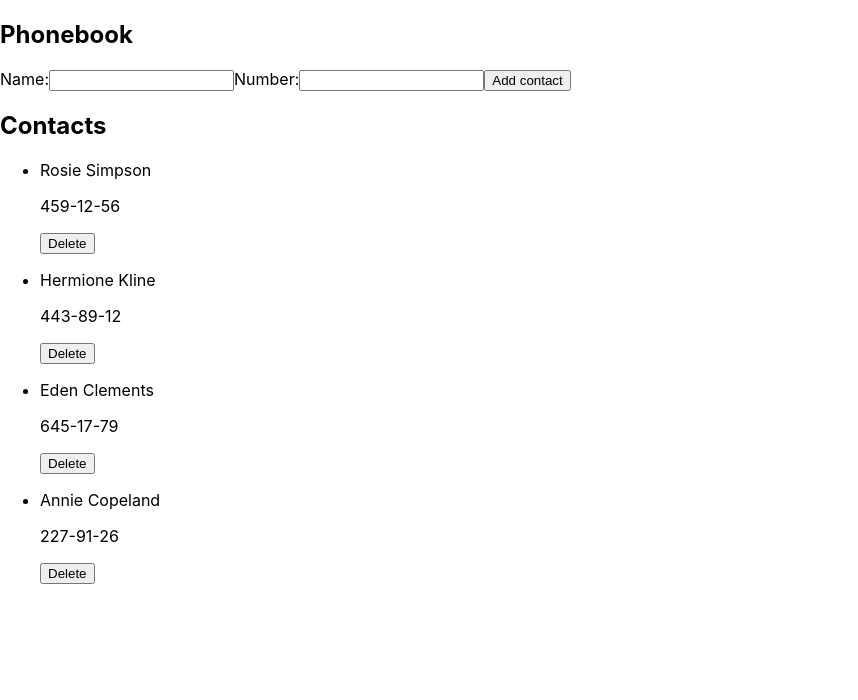
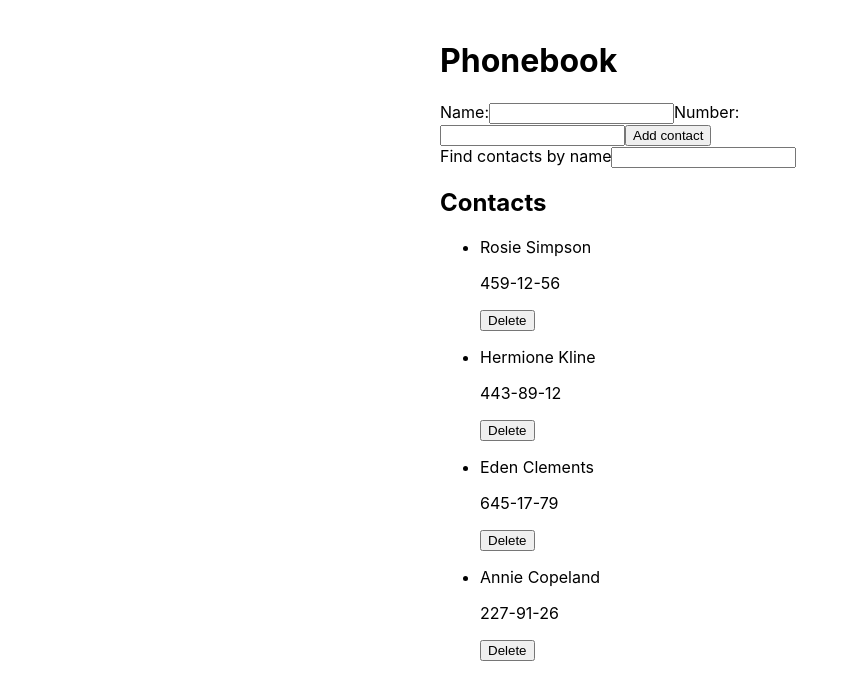
Before and after one commit to PlatinumKellerman/goit-react-hw-03-phonebook, a React (Create React App) app: page / in a window 1280 px wide. Shown: the top 700 px of the page, without its empty margins (0-858 px from the left). Built offline with nearby package versions, Linux system fonts and the light colour scheme.

Commit message:
in-progress

```diff
--- a/package.json
+++ b/package.json
@@ -9,6 +9,7 @@
     "@testing-library/user-event": "^13.5.0",
     "formik": "^2.2.9",
     "nanoid": "^4.0.0",
+    "prop-types": "^15.8.1",
     "react": "^18.1.0",
     "react-dom": "^18.1.0",
     "react-scripts": "5.0.1",
--- a/src/App.jsx
+++ b/src/App.jsx
@@ -1,7 +1,9 @@
 import { Component } from 'react';
+import { nanoid } from 'nanoid';
+import Container from './components/Container/Container';
 import PhonebookForm from './components/PhonebookForm/PhonebookForm';
 import Contacts from 'components/Contacts/Contacts';
-import { nanoid } from 'nanoid';
+import SearchContact from './components/SearchContact/SearchContact';
 
 export class App extends Component {
   state = {
@@ -11,6 +13,7 @@ export class App extends Component {
       { id: 'id-3', name: 'Eden Clements', number: '645-17-79' },
       { id: 'id-4', name: 'Annie Copeland', number: '227-91-26' },
     ],
+    filter: '',
   };
 
   contactHandler = data => {
@@ -23,35 +26,46 @@ export class App extends Component {
     this.setState({
       contacts,
     });
-    console.log(contacts);
   };
 
-  getContactsFromList() {
+  handleSearchChange = e => {
+    const { name, value } = e.currentTarget;
+    this.setState({ [name]: value });
+  };
+
+  onFilteredContacts = value => {
+    const filterNormalize = value.toLowerCase();
+    return this.state.contacts.filter(contact => {
+      return contact.name.toLowerCase().includes(filterNormalize);
+    });
+  };
+
+  deleteContact = id => {
     const { contacts } = this.state;
-    return contacts;
-  }
-
-  deleteContact(id) {
-    const { contacts } = this.state;
-    const filteredContacts = contacts.filter(contact => {
+    const contactToDelete = contacts.filter(contact => {
       return contact.id !== id;
     });
     this.setState({
-      contacts: filteredContacts,
+      contacts: contactToDelete,
     });
-  }
+  };
 
   render() {
-    const ContactsFromList = this.getContactsFromList();
+    const { filter } = this.state;
     return (
-      <>
+      <Container>
         <PhonebookForm onSubmit={this.contactHandler} />
+        <SearchContact
+          value={filter}
+          title="Find contacts by name"
+          onChange={this.handleSearchChange}
+        />
         <Contacts
           title="Contacts"
-          ContactsFromList={ContactsFromList}
+          filteredContacts={this.onFilteredContacts(filter)}
           deleteContact={this.deleteContact.bind(this)}
         />
-      </>
+      </Container>
     );
   }
 }
--- a/src/components/Contacts/Contacts.jsx
+++ b/src/components/Contacts/Contacts.jsx
@@ -1,14 +1,14 @@
-// import { nanoid } from 'nanoid';
+import PropTypes from 'prop-types';
 import ContactsItem from './ContactsItem/ContactsItem';
 import s from './contacts.module.css';
 
-function Contacts({ title, ContactsFromList, deleteContact }) {
+function Contacts({ title, filteredContacts, deleteContact }) {
   return (
     <>
       <h2 className={s.contacts__title}>{title}</h2>
       <ul className={s.contacts__list}>
         <ContactsItem
-          ContactsFromList={ContactsFromList}
+          filteredContacts={filteredContacts}
           deleteContact={deleteContact}
         />
       </ul>
@@ -16,4 +16,10 @@ function Contacts({ title, ContactsFromList, deleteContact }) {
   );
 }
 
+Contacts.propTypes = {
+  title: PropTypes.string.isRequired,
+  filteredContacts: PropTypes.arrayOf(PropTypes.object.isRequired),
+  deleteContact: PropTypes.func.isRequired,
+};
+
 export default Contacts;
--- a/src/components/Contacts/ContactsItem/ContactsItem.jsx
+++ b/src/components/Contacts/ContactsItem/ContactsItem.jsx
@@ -1,12 +1,14 @@
+import PropTypes from 'prop-types';
 import s from './contacts-item.module.css';
 
-function ContactsItem({ ContactsFromList, deleteContact }) {
-  return ContactsFromList.map(({ id, name, number }) => {
+function ContactsItem({ filteredContacts, deleteContact }) {
+  return filteredContacts.map(({ id, name, number }) => {
     return (
       <li className={s.contacts__item} key={id}>
         <p className={s.contact__name}>{name}</p>
         <p className={s.contact__number}>{number}</p>
         <button
+          className={s.contact__delete}
           id={id}
           onClick={() => {
             deleteContact(id);
@@ -19,4 +21,9 @@ function ContactsItem({ ContactsFromList, deleteContact }) {
   });
 }
 
+ContactsItem.propTypes = {
+  filteredContacts: PropTypes.arrayOf(PropTypes.object.isRequired),
+  deleteContact: PropTypes.func.isRequired,
+};
+
 export default ContactsItem;
--- /dev/null
+++ b/src/components/Container/Container.jsx
@@ -0,0 +1,7 @@
+import s from './container.module.css';
+
+function Container(props) {
+  return <div className={s.container}>{props.children}</div>;
+}
+
+export default Container;
--- /dev/null
+++ b/src/components/Container/container.module.css
@@ -0,0 +1,7 @@
+.container {
+  display: block;
+  width: 400px;
+  padding: 20px 20px;
+  margin: 0 auto;
+  align-items: center;
+}
--- a/src/components/PhonebookForm/PhonebookForm.jsx
+++ b/src/components/PhonebookForm/PhonebookForm.jsx
@@ -1,17 +1,18 @@
+import PropTypes from 'prop-types';
 import { Formik, Form, Field, ErrorMessage } from 'formik';
 import * as yup from 'yup';
 import s from './phonebook-form.module.css';
 
 function PhonebookForm({ onSubmit }) {
+  const initialValues = {
+    name: '',
+    number: '',
+  };
+
   const schema = yup.object().shape({
     name: yup.string().required(),
     number: yup.string().min(6).max(16).required(),
   });
-
-  const initialValues = {
-    name: '',
-    number: '',
-  };
 
   const handleSubmit = (values, { resetForm }) => {
     onSubmit(values);
@@ -20,9 +21,9 @@ function PhonebookForm({ onSubmit }) {
 
   return (
     <>
-      <h2 className={s.form__title} title="Phonebook">
+      <h1 className={s.form__title} title="Phonebook">
         Phonebook
-      </h2>
+      </h1>
       <Formik
         initialValues={initialValues}
         validationSchema={schema}
@@ -56,4 +57,8 @@ function PhonebookForm({ onSubmit }) {
   );
 }
 
+PhonebookForm.propTypes = {
+  onSubmit: PropTypes.func.isRequired,
+};
+
 export default PhonebookForm;
--- /dev/null
+++ b/src/components/SearchContact/SearchContact.jsx
@@ -0,0 +1,25 @@
+import PropTypes from 'prop-types';
+import s from './search-contact.module.css';
+
+function SearchContact({ onChange, title, value }) {
+  return (
+    <label htmlFor="filter" className={s.search__title}>
+      {title}
+      <input
+        name="filter"
+        type="text"
+        value={value}
+        onChange={onChange}
+        required
+      />
+    </label>
+  );
+}
+
+SearchContact.propTypes = {
+  onChange: PropTypes.func.isRequired,
+  title: PropTypes.string.isRequired,
+  value: PropTypes.string.isRequired,
+};
+
+export default SearchContact;
```
Also changed, not shown: src/components/SearchContact/search-contact.module.css (added).
